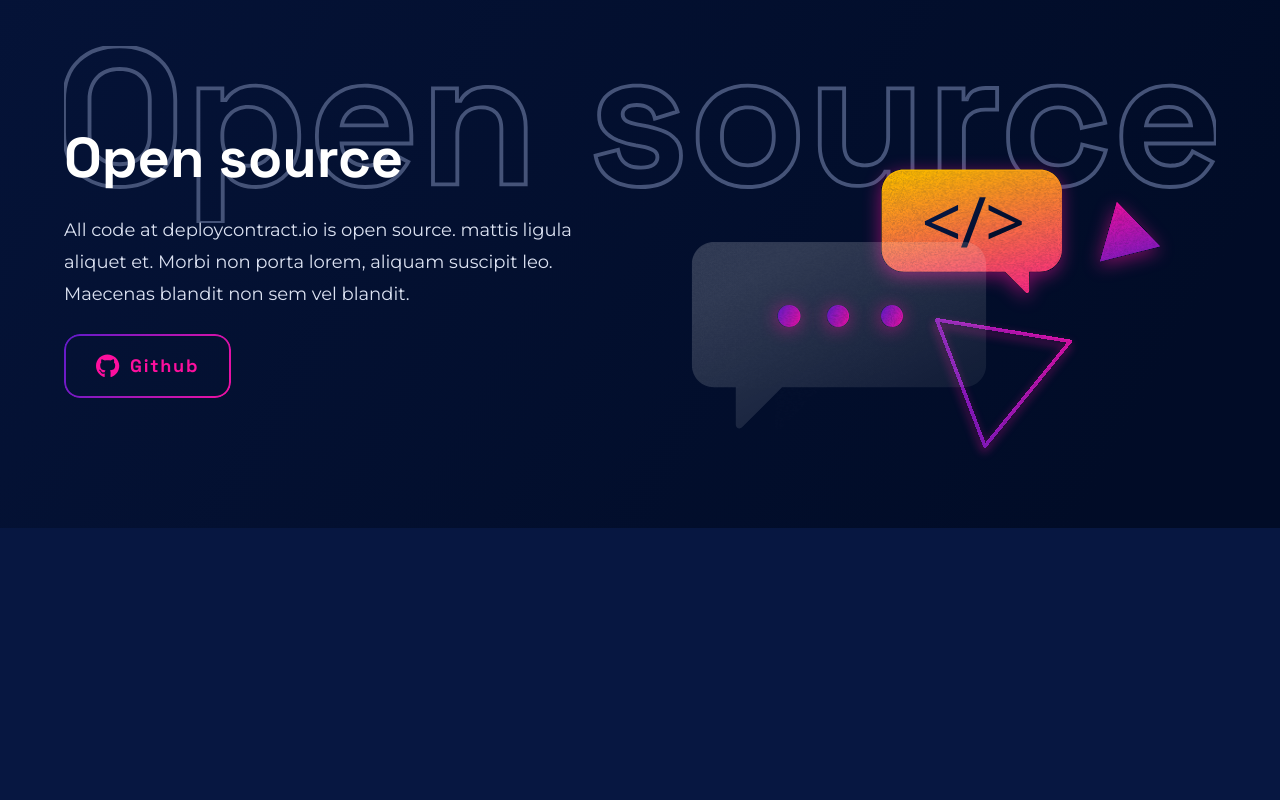
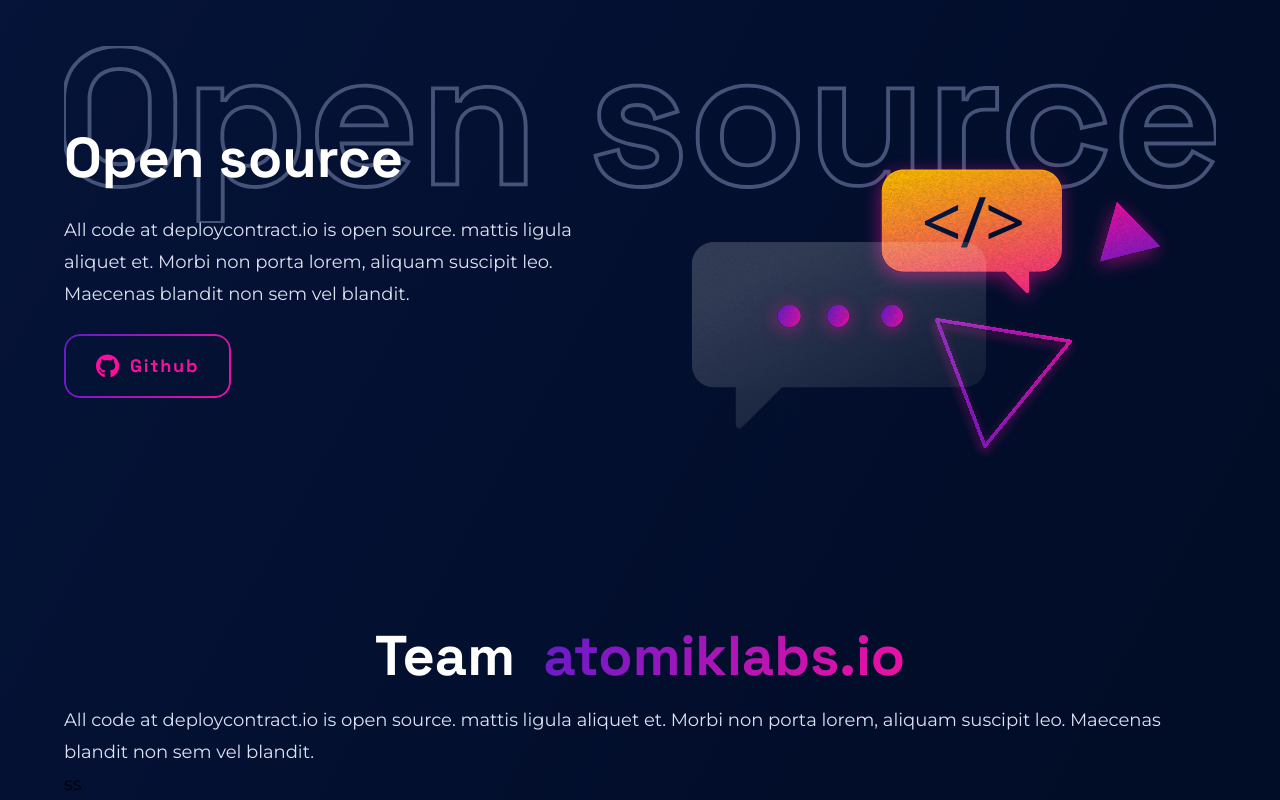
Before and after one commit to atomiklabs/deploycontracts.io, a Next.js app: page / in a window 1280 px wide. Shown: the part 2755-3555 px from the top of the page. Before the commit the page ends 3283 px from the top, so only its background shows below. Built offline with nearby package versions, Linux system fonts and the light colour scheme.

Commit message:
ourTeam init

```diff
--- /dev/null
+++ b/components/OurTeam.tsx
@@ -0,0 +1,29 @@
+import GirdContainer from '@/components/GridContainer'
+import H2 from '@/components/headings/H2'
+
+const team = [
+  { name: 'Lincoln Donin', img: '', linkedInIcon: '/assets/linkedIn.svg' },
+  { name: 'Alfredo Press', img: '', linkedInIcon: '/assets/linkedIn.svg' },
+  { name: 'Jaylon Vaccaro', img: '', linkedInIcon: '/assets/linkedIn.svg' },
+]
+
+export default function OurTeam() {
+  return (
+    <section className='mt-24'>
+      <GirdContainer>
+        <div className='col-span-full flex flex-col gap-y-4'>
+          <H2>
+            <h2 className='text-center'>
+              Team <span className='gradient-text'> atomiklabs.io</span>
+            </h2>
+          </H2>
+          <div className='text-gray-100 tracking-[-0.002rem]'>
+            All code at deploycontract.io is open source. mattis ligula aliquet et. Morbi non porta lorem, aliquam
+            suscipit leo. Maecenas blandit non sem vel blandit.
+          </div>
+        </div>
+        <div className='col-span-full'>ss</div>
+      </GirdContainer>
+    </section>
+  )
+}
--- a/pages/index.tsx
+++ b/pages/index.tsx
@@ -2,6 +2,7 @@
 import Masthead from '@/components/Masthead'
 import Contracts from '@/components/Contracts'
 import OpenSource from '@/components/OpenSource'
+import OurTeam from '@/components/OurTeam'
 
 export default function LandingPage() {
   return (
@@ -13,6 +14,7 @@
         </header>
         <Contracts />
         <OpenSource />
+        <OurTeam />
       </main>
     </>
   )
```
Also changed, not shown: public/assets/linkedIn.svg (added).
